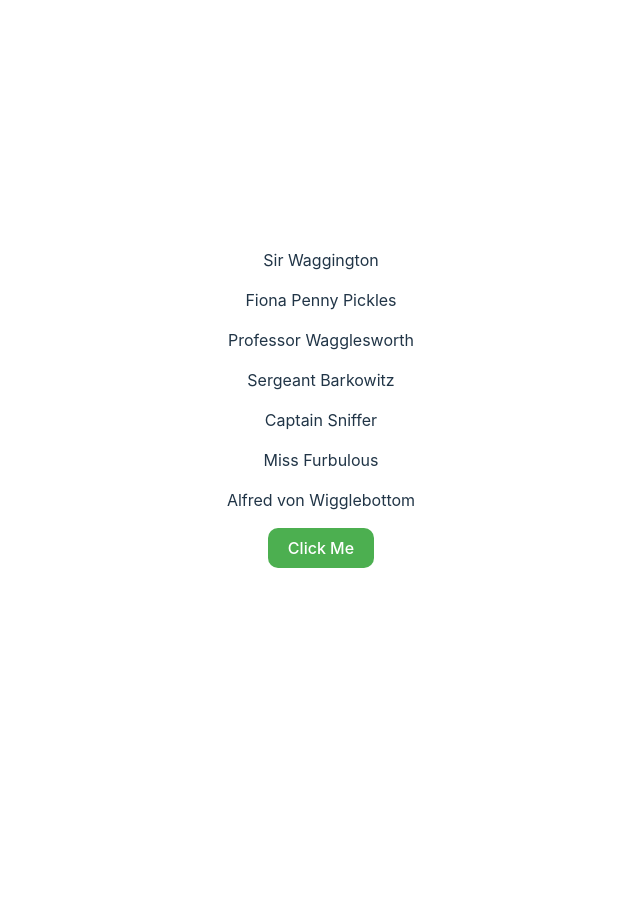
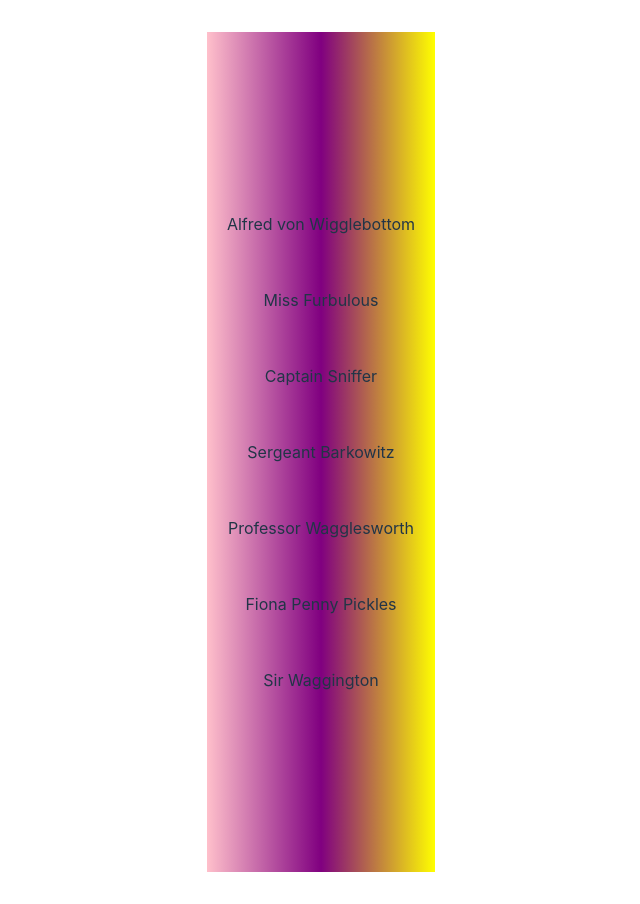
Before and after one commit to Jayscodezone/puppy-pals, a React (Vite) app: page / in a window 1280 px wide. Shown: the whole page, without its empty margins (319-959 px from the left). Before the commit the page ends 800 px from the top, so only its background shows below. Built offline with nearby package versions, Linux system fonts and the light colour scheme.

Commit message:
finished product

```diff
--- a/src/App.jsx
+++ b/src/App.jsx
@@ -23,7 +23,7 @@ export default function App()
   return (
 
     <>
-      <div className="App">
+      <div className="app-container">
       {featPupId && (
         <div className= "featured-puppy">
           <h2>{featuredPup.name}</h2>
@@ -43,7 +43,6 @@ export default function App()
             </p>
           );
         })}
-        <button className="button">Click Me</button>
       </div>
     </>
   );
--- a/src/additionalstyling.css
+++ b/src/additionalstyling.css
@@ -1,5 +1,6 @@
+/* Styling for Div class name */
 .featured-puppy {
-    background-color: #f0f8ff;
+    background-color:pink;
     border: 2px solid #1e90ff;
     padding: 20px;
     border-radius: 15px;
@@ -41,29 +42,30 @@
   .button:hover {
     background-color: #388e3c;
   }
-
+/* Styling for Div */
   .app-container {
-    display: flex;              /* Enable flexbox layout */
-    flex-direction: column;     /* Stack items vertically */
-    justify-content: center;    /* Center content vertically */
-    align-items: center;        /* Center content horizontally */
-    min-height: 100vh;          /* Full viewport height */
+    display: flex;
+    flex-direction: column-reverse;
+    justify-content: center;
+    align-items: center;
+    min-height: 100vh;
     padding: 20px;
-    gap: 20px;                  /* Space between items */
+    gap: 20px;
+    background: linear-gradient(to right, pink, purple, yellow);
   }
 
   /* Flexbox for the puppy items list */
   .puppy-list {
-    display: flex;              /* Enable flexbox layout */
-    flex-wrap: wrap;            /* Allow wrapping of items */
-    gap: 15px;                  /* Space between items */
-    justify-content: center;    /* Center puppy items horizontally */
+    display: flex;
+    flex-wrap: wrap;
+    gap: 15px;
+    justify-content: center;
     margin: 20px 0;
   }
 
   /* Individual puppy item styling */
  .puppy-item {
-    background-color: #f0f0f0;
+   background-color: #f4eeee;
    padding: 10px 20px;
    border-radius: 8px;
    box-shadow: 0 2px 5px rgba(0, 0, 0, 0.1);
@@ -72,5 +74,5 @@
   }
 
   .puppy-item:hover {
-    background-color: #e0e0e0; /* Change color on hover */
+    background-color: greenyellow;
   }
```
Lines whose indentation alone changed are shown as unchanged.
